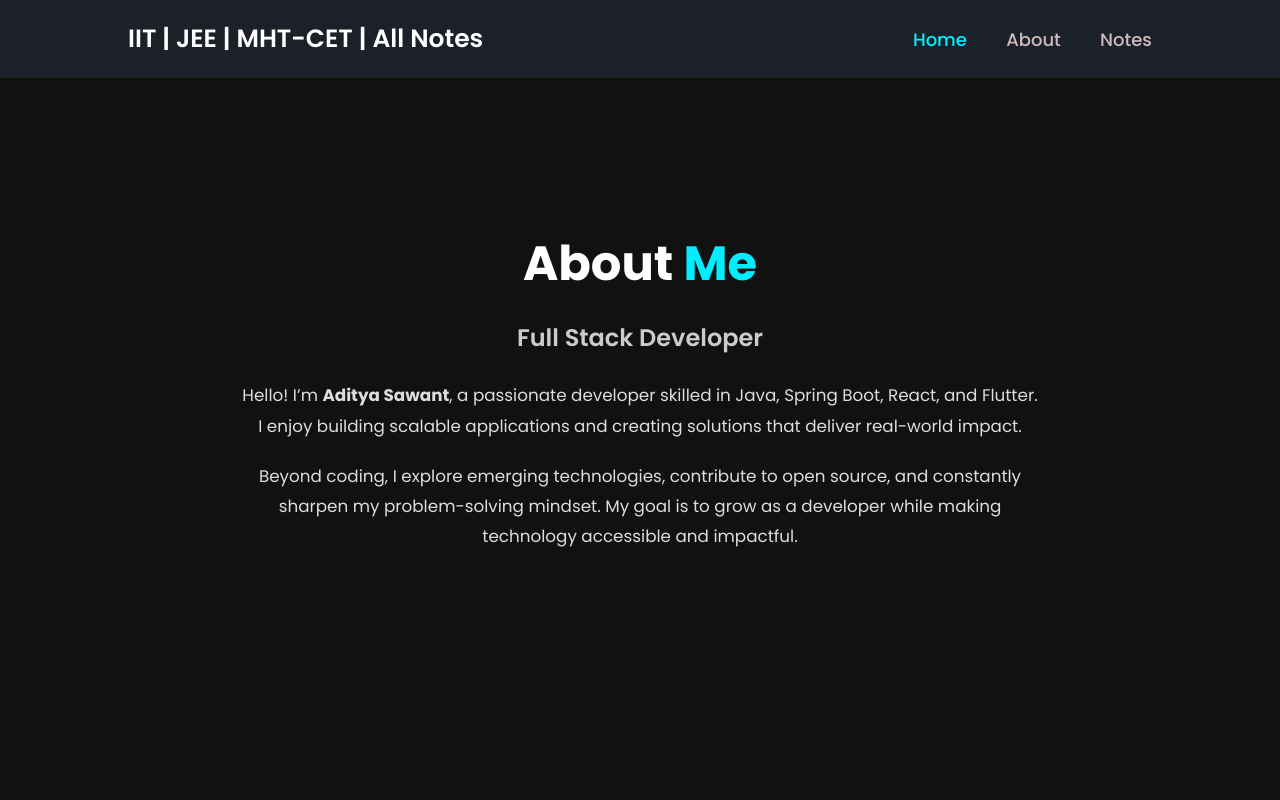
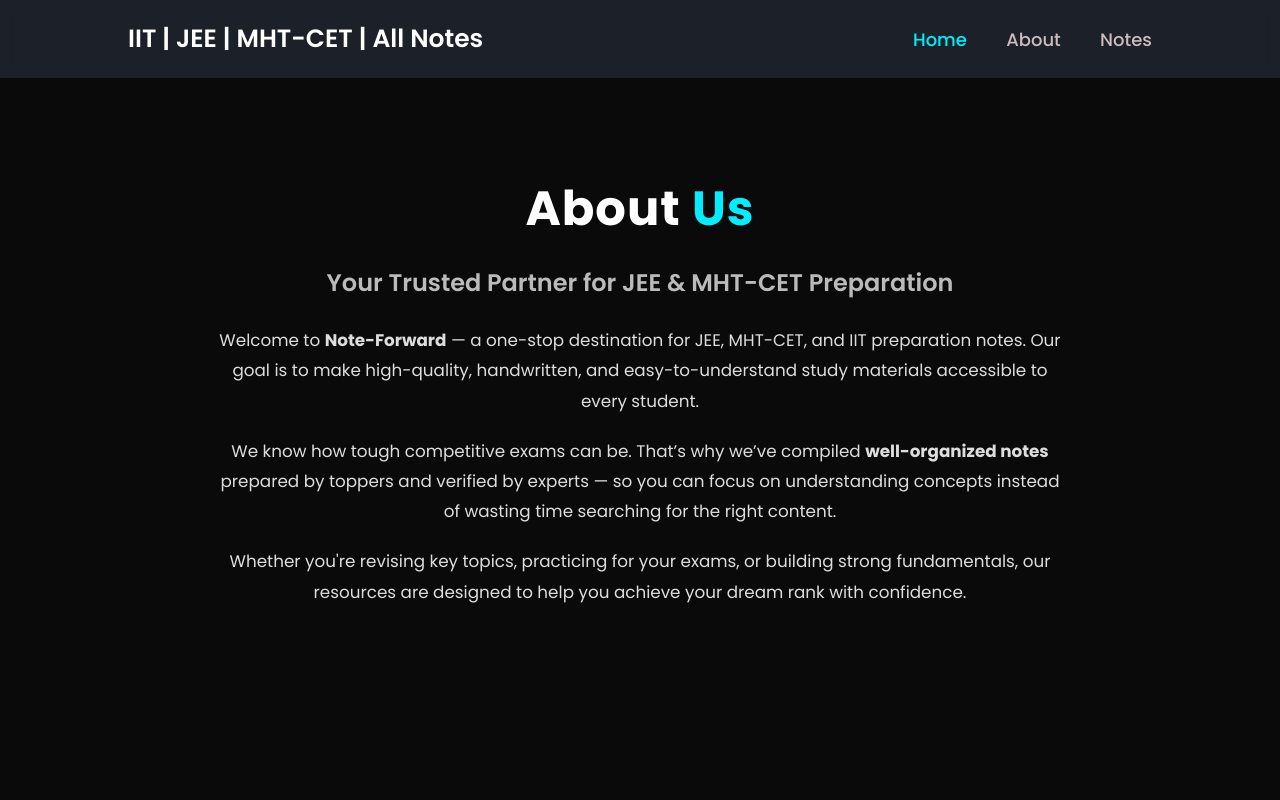
Before and after one commit to Adityasawant1/AdeshLakade, a plain HTML site: page index.html in a window 1280 px wide. Shown: the top 800 px of the page. Drawn offline with nearby package versions, Linux system fonts and the light colour scheme.

Commit message:
About added

```diff
--- a/css/about.css
+++ b/css/about.css
@@ -1,7 +1,7 @@
 .about {
   min-height: 100vh;
   padding: 60px 10%;
-  background: #111;
+  background: #0a0a0a;
   color: #fff;
   display: flex;
   align-items: center;
@@ -9,13 +9,15 @@
 }
 
 .about-content {
-  max-width: 800px;
+  max-width: 850px;
   text-align: center;
 }
 
 .about .heading {
   font-size: 3rem;
   margin-bottom: 20px;
+  font-weight: 700;
+  letter-spacing: 1px;
 }
 
 .about .heading span {
@@ -26,7 +28,7 @@
   font-size: 1.5rem;
   font-weight: 600;
   margin-bottom: 25px;
-  color: #ccc;
+  color: #bbb;
 }
 
 .about-content p {
@@ -36,9 +38,6 @@
   margin-bottom: 20px;
 }
 
-
-
-/* Responsive */
 @media (max-width: 768px) {
   .about {
     padding: 50px 5%;
@@ -55,8 +54,4 @@
   .about-content p {
     font-size: 0.95rem;
   }
-
-  .about-buttons {
-    flex-direction: column;
-  }
 }
--- a/index.html
+++ b/index.html
@@ -40,24 +40,28 @@
       <!-- About -->
 <section class="about" id="about">
   <div class="about-content">
-            <h2 class="heading">About <span>Me</span></h2>
-            <h3 class="sub-heading">Full Stack Developer</h3>
+    <h2 class="heading">About <span>Us</span></h2>
+    <h3 class="sub-heading">Your Trusted Partner for JEE & MHT-CET Preparation</h3>
 
     <p>
-              Hello! I’m <strong>Aditya Sawant</strong>, a passionate developer skilled in
-              <span>Java, Spring Boot, React, and Flutter</span>. I enjoy building
-              scalable applications and creating solutions that deliver real-world impact.
+      Welcome to <strong>Note-Forward</strong> — a one-stop destination for
+      <span>JEE, MHT-CET, and IIT preparation notes</span>. Our goal is to make
+      high-quality, handwritten, and easy-to-understand study materials accessible to every student.
     </p>
 
     <p>
-              Beyond coding, I explore emerging technologies, contribute to open source,
-              and constantly sharpen my problem-solving mindset. My goal is to grow as a
-              developer while making technology accessible and impactful.
+      We know how tough competitive exams can be. That’s why we’ve compiled
+      <strong>well-organized notes</strong> prepared by toppers and verified by experts —
+      so you can focus on understanding concepts instead of wasting time searching for the right content.
     </p>
 
-
+    <p>
+      Whether you're revising key topics, practicing for your exams, or building strong fundamentals,
+      our resources are designed to help you achieve your dream rank with confidence.
+    </p>
   </div>
 </section>
+
 
     <section class="projects" id="Notes">
       <h2 class="heading">12th <span>Notes</span></h2>
```
Lines whose indentation alone changed are shown as unchanged.
